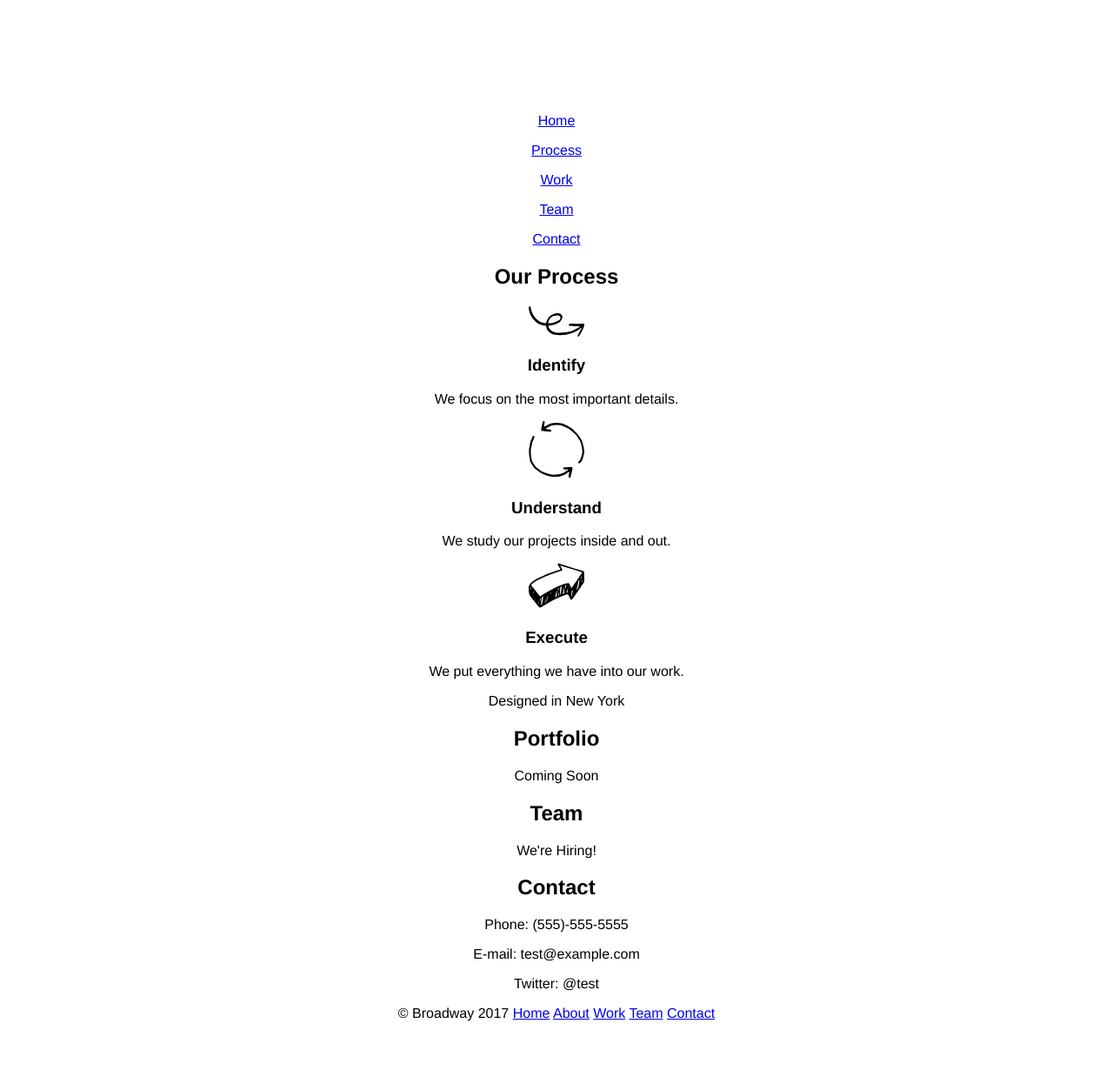
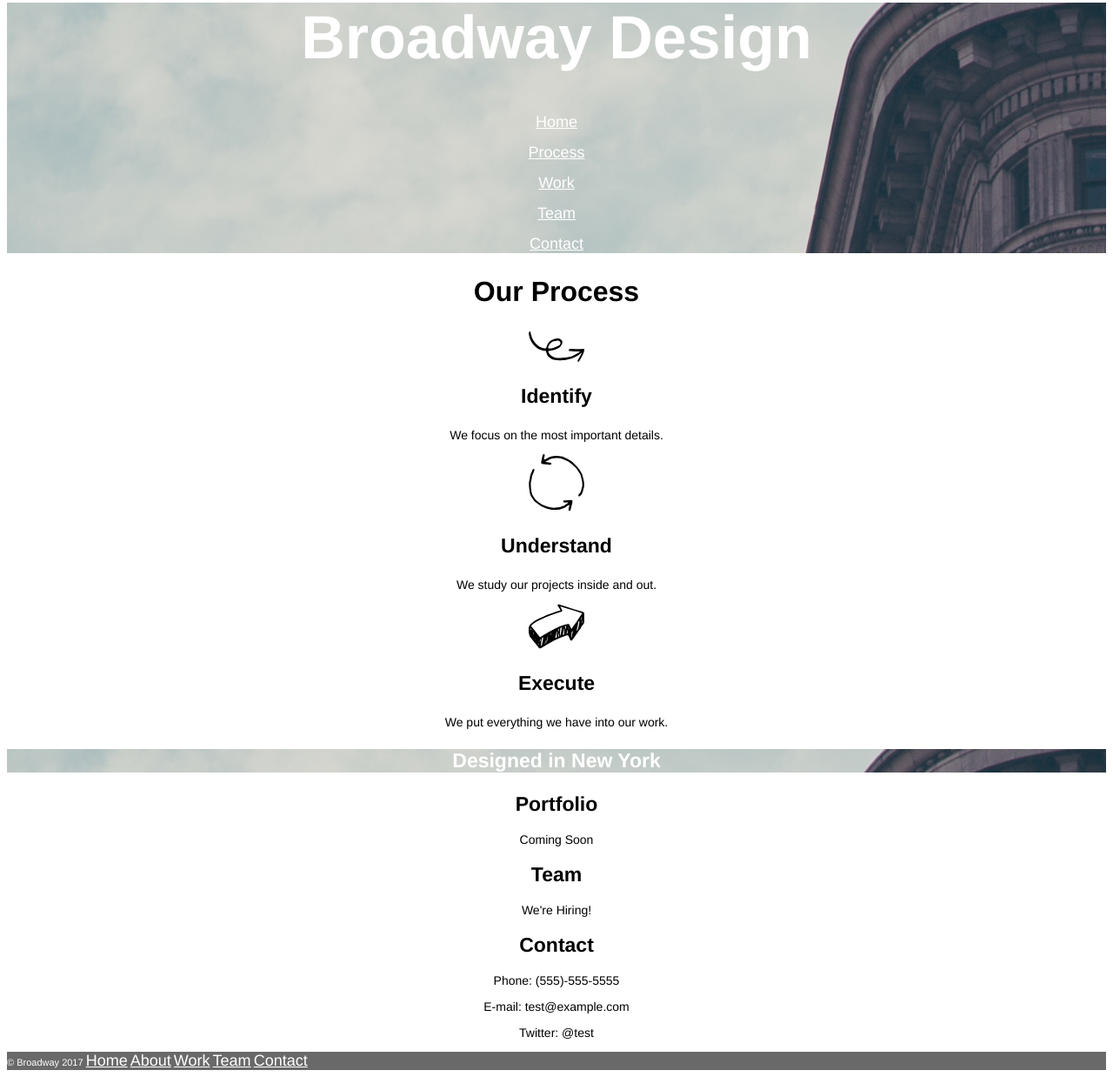
Before and after one commit to kmachain/broadway_codecademy, a plain HTML site: page index.html in a window 1280 px wide. Shown: the part 44-1282 px from the top of the page at 87% size. Before the commit the page ends 1226 px from the top, so only its background shows below. Drawn offline with Linux system fonts and the light colour scheme.

Commit message:
Complete project.

```diff
--- a/index.html
+++ b/index.html
@@ -5,7 +5,7 @@
     <link href="resources/CSS/style.css" type="text/css" rel="stylesheet" />
   </head>
   <body>
-    <div class="Opener" id="Home">
+    <div class="header" id="Home">
       <h1>Broadway Design</h1>
       <p><a href="#Home">Home</a></p>
       <p><a href="#Process">Process</a></p>
@@ -13,7 +13,7 @@
       <p><a href="#Team">Team</a></p>
       <p><a href="#Contact">Contact</a></p>
     </div>
-    <div class="Process" id="Process">
+    <div id="Process">
       <h2>Our Process</h2>
       <p><img src="resources/icon1.svg" /></p>
       <h3>Identify</h3>
--- a/resources/CSS/style.css
+++ b/resources/CSS/style.css
@@ -1,10 +1,6 @@
 body {
   font-family: Helvetica;
   text-align: center;
-}
-
-#home {
-  background-image: url('resources/building.png');
 }
 
 h1 {
@@ -12,3 +8,45 @@ h1 {
   font-weight: bold;
   color: white;
 }
+
+#Process h2 {
+  font-size: 32px;
+  font-weight: bold;
+}
+
+h2, h3 {
+  font-size: 23px;
+  font-weight: bold;
+}
+
+p {
+  font-size: 14px;
+}
+
+.Lower p {
+  font-size: 23px;
+  font-weight: bold;
+  color: white;
+  background-image: url("../building.png");
+}
+
+.header {
+  background-image: url("../building.png");
+}
+
+.header a {
+  font-size: 18px;
+  color: white;
+}
+
+.Footer footer {
+  text-align: left;
+  background-color: dimgray;
+  color: white;
+  font-size: 11px;
+}
+
+.Footer .f_links a {
+  font-size: 18px;
+  color: white;
+}
```
